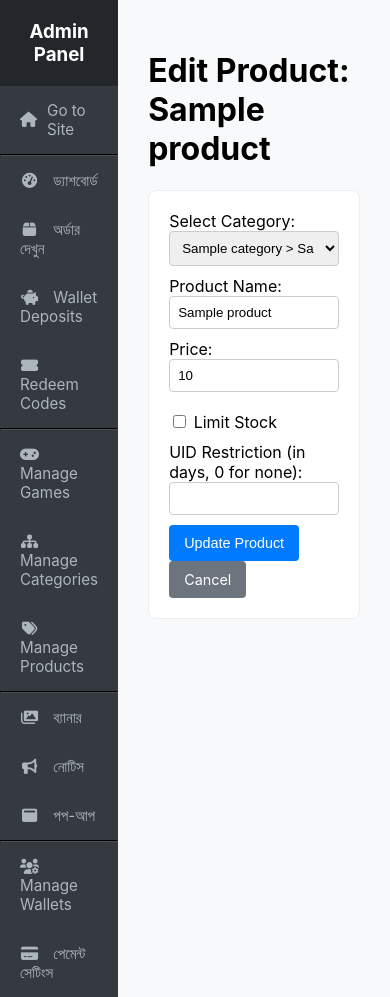
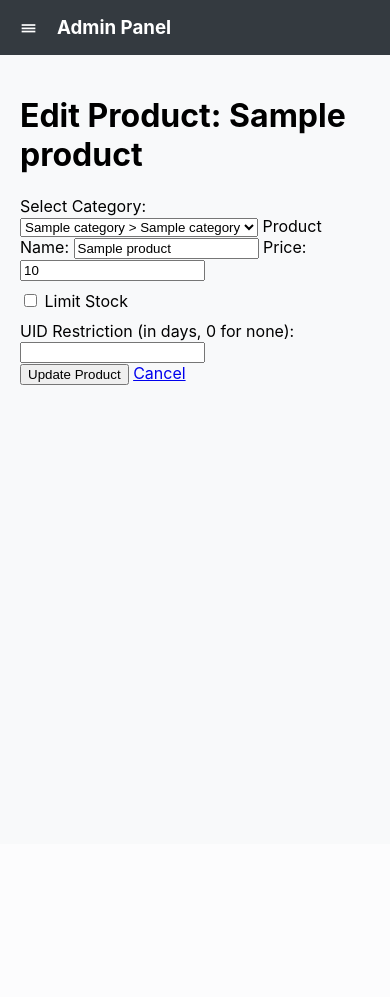
Before and after one commit to shahariarmahfuz/refactored-fishstick, a Flask app: page /admin/products/edit/1 in a window 390 px wide. After the commit the page ends 385 px from the top, so only its background shows below. Run offline with Flask 3, Linux system fonts and the light colour scheme; the visitor is signed in with stand-in values (Sample User, id 1); a database or web service that is not in the repository returns one stand-in record (values such as "Sample title"); data that the repository does not hold is empty; some libraries are stand-ins or nearby versions.

Commit message:
Update admin_layout.html

```diff
--- a/game_shop/templates/admin_layout.html
+++ b/game_shop/templates/admin_layout.html
@@ -8,53 +8,62 @@
     <style>
         body { font-family: -apple-system, BlinkMacSystemFont, "Segoe UI", Roboto, Helvetica, Arial, sans-serif; margin: 0; background-color: #f8f9fa; }
         .admin-wrapper { display: flex; }
-        .sidebar { width: 250px; background: #343a40; color: white; min-height: 100vh; }
+
+        .sidebar { width: 250px; background: #343a40; color: white; min-height: 100vh; transition: margin-left 0.3s; }
         .sidebar-header { padding: 20px; text-align: center; background: #23272b; }
         .sidebar-header h3 { margin: 0; }
         .sidebar a { color: #adb5bd; text-decoration: none; display: flex; justify-content: space-between; align-items: center; padding: 15px 20px; font-size: 0.95em; }
         .sidebar a:hover, .sidebar a.active { background: #495057; color: white; }
         .sidebar a .fa-fw { margin-right: 10px; }
-        .content { flex-grow: 1; padding: 30px; }
-        .flash { padding: 1em; margin-bottom: 1em; border-radius: 4px; background: #d9edf7; color: #31708f; border: 1px solid #bce8f1; }
-        table { width: 100%; border-collapse: collapse; margin-top: 20px; background: #fff; box-shadow: 0 2px 4px rgba(0,0,0,0.05); }
-        th, td { padding: 12px; text-align: left; border-bottom: 1px solid #ddd; }
-        th { background-color: #f8f9fa; }
-        .form-section { background: #fff; padding: 20px; border-radius: 8px; margin-bottom: 30px; border: 1px solid #eee;}
-        input[type=text], input[type=number], input[type=password], input[type=url], select, textarea { width: 100%; padding: 8px; margin-bottom: 10px; border: 1px solid #ccc; border-radius: 4px; box-sizing: border-box; }
-        input[type=submit], button, .button { display: inline-block; background-color: #007bff; color: white; padding: 10px 15px; border: none; cursor: pointer; border-radius: 4px; text-decoration: none; font-size: 0.9em; }
-        .btn-danger { background-color: #dc3545; }
-        .btn-secondary { background-color: #6c757d; }
 
-        /* নতুন ব্যাজের জন্য CSS */
-        .badge {
-            background-color: #dc3545;
-            color: white;
-            padding: 2px 8px;
-            font-size: 0.8em;
-            border-radius: 10px;
-            font-weight: bold;
+        .content { flex-grow: 1; padding: 20px; }
+        .top-bar { display: none; background: #343a40; color: white; padding: 15px; align-items: center; }
+        .menu-btn { background: none; border: none; color: white; font-size: 20px; cursor: pointer; }
+
+        .flash { /* ... */ }
+        table { /* ... */ }
+
+        .badge { background-color: #dc3545; color: white; padding: 2px 8px; font-size: 0.8em; border-radius: 10px; font-weight: bold; }
+
+        @media (max-width: 768px) {
+            .sidebar {
+                position: fixed;
+                margin-left: -250px;
+                z-index: 1000;
+            }
+            .sidebar.active {
+                margin-left: 0;
+            }
+            .top-bar {
+                display: flex;
+            }
+            .content {
+                width: 100%;
+            }
         }
     </style>
 </head>
 <body>
+    <div class="top-bar">
+        <button class="menu-btn" onclick="toggleSidebar()">&#9776;</button>
+        <h3 style="margin: 0; margin-left: 15px;">Admin Panel</h3>
+    </div>
+
     <div class="admin-wrapper">
-        <nav class="sidebar">
-            <div class="sidebar-header"><h3>Admin Panel</h3></div>
-            <a href="{{ url_for('views.home') }}"><i class="fas fa-home fa-fw"></i> Go to Site</a><hr style="margin: 0; border-color: #495057;">
-            <a href="{{ url_for('admin.dashboard') }}">
-                <span><i class="fas fa-tachometer-alt fa-fw"></i> ড্যাশবোর্ড</span>
-            </a>
+        <nav class="sidebar" id="sidebar">
+            <div class="sidebar-header">
+                <h3>Admin Panel</h3>
+            </div>
+            <a href="{{ url_for('views.home') }}"><i class="fas fa-home fa-fw"></i> Go to Site</a>
+            <hr style="margin: 0; border-color: #495057;">
+            <a href="{{ url_for('admin.dashboard') }}"><span><i class="fas fa-tachometer-alt fa-fw"></i> ড্যাশবোর্ড</span></a>
             <a href="{{ url_for('admin.view_orders') }}">
                 <span><i class="fas fa-box fa-fw"></i> অর্ডার দেখুন</span>
-                {% if g.pending_orders_count > 0 %}
-                    <span class="badge">{{ g.pending_orders_count }}</span>
-                {% endif %}
+                {% if g.pending_orders_count > 0 %}<span class="badge">{{ g.pending_orders_count }}</span>{% endif %}
             </a>
             <a href="{{ url_for('admin.wallet_deposits') }}">
                 <span><i class="fas fa-piggy-bank fa-fw"></i> Wallet Deposits</span>
-                {% if g.pending_deposits_count > 0 %}
-                    <span class="badge">{{ g.pending_deposits_count }}</span>
-                {% endif %}
+                {% if g.pending_deposits_count > 0 %}<span class="badge">{{ g.pending_deposits_count }}</span>{% endif %}
             </a>
             <a href="{{ url_for('admin.manage_codes') }}"><span><i class="fas fa-ticket-alt fa-fw"></i> Redeem Codes</span></a>
             <hr style="margin: 0; border-color: #495057;">
@@ -74,5 +83,11 @@
             {% block content %}{% endblock %}
         </main>
     </div>
+
+    <script>
+        function toggleSidebar() {
+            document.getElementById('sidebar').classList.toggle('active');
+        }
+    </script>
 </body>
 </html>
```
